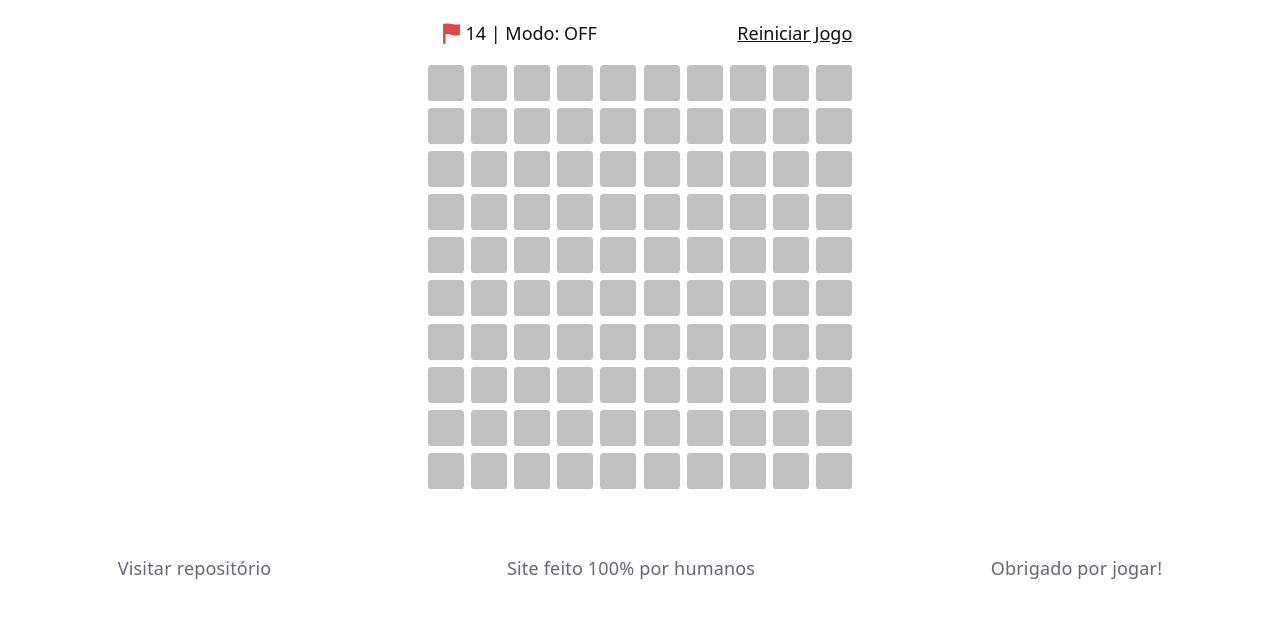
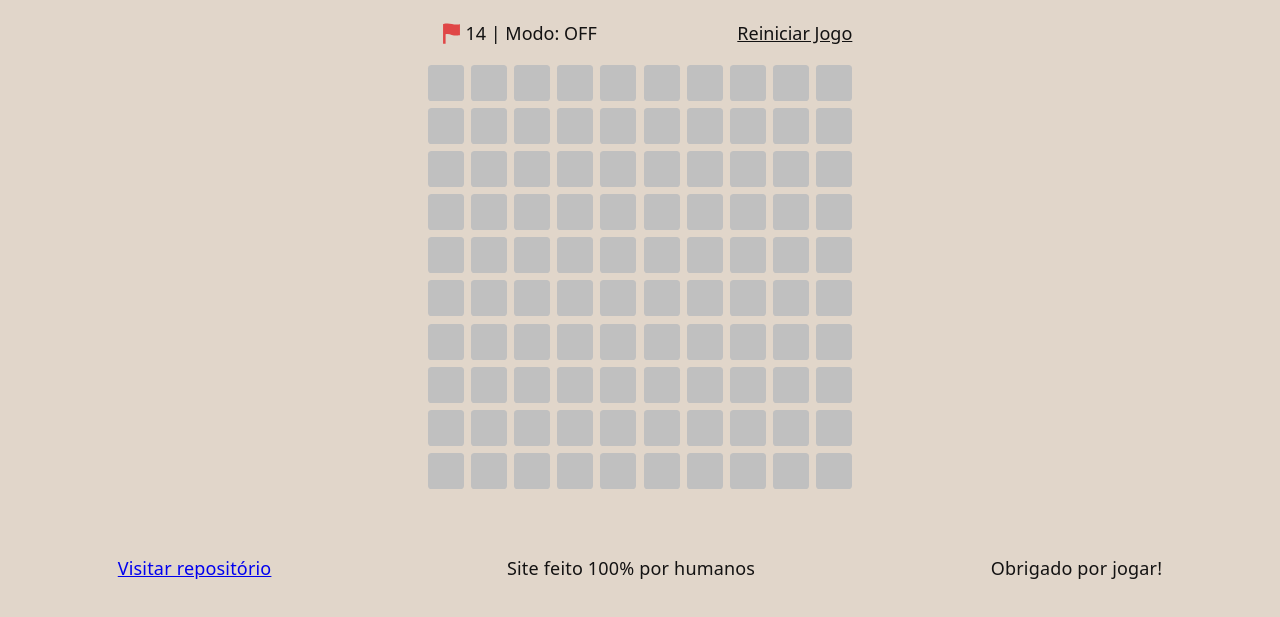
Before and after one commit to ufjf-dcc206/ufjf-dcc206-2026-1-a-trb-matheusac, a website built with Vite: page index.html in a window 1280 px wide. Shown: the part 165-782 px from the top of the page. Built offline with nearby package versions, Linux system fonts and the light colour scheme.

Commit message:
:lipstick: atualiza info na pag principal do jogo

```diff
--- a/index.html
+++ b/index.html
@@ -2,9 +2,9 @@
 <html lang="pt-BR">
   <head>
     <meta charset="UTF-8" />
-    <link rel="icon" type="image/svg+xml" href="./favicon.svg" />
+    <link rel="icon" type="image/svg+xml" href="./src/assets/Minesweeper_flag.svg" />
     <meta name="viewport" content="width=device-width, initial-scale=1.0" />
-    <title>ufjf-dcc206-2026-1-a-trb-matheusac</title>
+    <title>Mac's Web Minado</title>
     <link href="./src/style.css" rel="stylesheet" />
   </head>
   <body>
@@ -18,7 +18,7 @@
     </main>
 
     <footer>
-      <a>Visitar repositório</a>
+      <a href="https://github.com/ufjf-dcc206/ufjf-dcc206-2026-1-a-trb-matheusac" target="_blank">Visitar repositório</a>
       <p>Site feito 100% por humanos</p>
       <p>Obrigado por jogar!</p>
     </footer>
--- a/src/style.css
+++ b/src/style.css
@@ -12,7 +12,7 @@
 		rgba(0, 0, 0, 0.1) 0 10px 15px -3px, rgba(0, 0, 0, 0.05) 0 4px 6px -2px;
 
 	--cell: #c0c0c0;
-  --dig: #c0c0c080;
+	--dig: #c0c0c080;
 	--safe: #54c862;
 	--alert: #e04747;
 	--alert-50: #e0474780;
@@ -27,8 +27,8 @@
 	font: 18px/145% var(--sans);
 	letter-spacing: 0.18px;
 	color-scheme: light dark;
-	color: var(--text);
-	background: var(--bg);
+	color: var(--txt);
+	background: var(--background);
 	font-synthesis: none;
 	text-rendering: optimizeLegibility;
 	-webkit-font-smoothing: antialiased;
@@ -55,10 +55,10 @@
 			rgba(0, 0, 0, 0.25) 0 4px 6px -2px;
 
 		--cell: #8E8E8E;
-    --dig: #8E8E8E80;
+    	--dig: #8E8E8E80;
 		--safe: #299736;
 		--alert: #9B1515;
-    --alert-50: #9B151580;
+    	--alert-50: #9B151580;
 		--background: #171922;
 		--txt: #F0F4F8;
 		--modal-bg: #E1D6CAcc;
```
Also changed, not shown: src/assets/Minesweeper_flag.svg (added).
